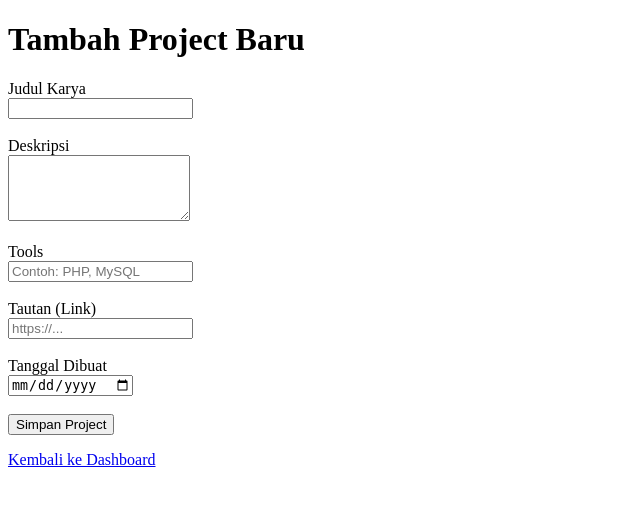
After one commit to najwaanjelina/porto-najwa, a PHP site: page /tambah-project.php in a window 1280 px wide. The commit adds this page. Shown: the top 506 px of the page, without its empty margins (0-640 px from the left). Run offline with PHP 8.4, Linux system fonts and the light colour scheme.

Commit message:
PDO create

```diff
--- a/layouts/sidebar.php
+++ b/layouts/sidebar.php
@@ -5,7 +5,7 @@ $current_page = basename($_SERVER['PHP_SELF']);
 
 <aside>
     <div class="sidebar-brand">
-        <h3>My Dashboard</h3>
+        <h3>Dashboard</h3>
         <p>PERSONAL PORTFOLIO</p>
     </div>
 
@@ -13,7 +13,7 @@ $current_page = basename($_SERVER['PHP_SELF']);
         <a href="dashboard.php"
            class="<?= $current_page == 'dashboard.php' ? 'active' : '' ?>">
             <span>♡</span>
-            Dashboard
+            Home
         </a>
 
         <a href="profil.php"
--- /dev/null
+++ b/tambah-project.php
@@ -0,0 +1,48 @@
+<?php
+require_once __DIR__ . '/config/database.php';
+if ($_SERVER['REQUEST_METHOD'] === 'POST') {
+$judul = $_POST['judul_karya'];
+$deskripsi = $_POST['deskripsi'];
+$teknologi = $_POST['tools'];
+$tautan = $_POST['tautan'];
+$dibuatPada = $_POST['dibuat_pada'];
+$stmt = $pdo->prepare(
+'INSERT INTO projects (judul_karya, deskripsi, tools, tautan, dibuat_pada)
+VALUES (:judul_karya, :deskripsi, :tools, :tautan, :dibuat_pada)'
+);
+$stmt->execute([
+'judul_karya' => $judul,
+'deskripsi' => $deskripsi,
+'tools' => $teknologi,
+'tautan' => $tautan,
+'dibuat_pada' => $dibuatPada,
+]);
+header('Location: projects.php');
+exit;
+}
+?>
+
+<!DOCTYPE html>
+<html lang="id">
+<head>
+<meta charset="UTF-8">
+<title>Tambah Project</title>
+</head>
+<body>
+<h1>Tambah Project Baru</h1>
+<form method="post">
+<label>Judul Karya</label><br>
+<input type="text" name="judul_karya" required><br><br>
+<label>Deskripsi</label><br>
+<textarea name="deskripsi" rows="4"></textarea><br><br>
+<label>Tools</label><br>
+<input type="text" name="tools" placeholder="Contoh: PHP, MySQL"><br><br>
+<label>Tautan (Link)</label><br>
+<input type="url" name="tautan" placeholder="https://..."><br><br>
+<label>Tanggal Dibuat</label><br>
+<input type="date" name="dibuat_pada" required><br><br>
+<button type="submit">Simpan Project</button>
+</form>
+<p><a href="projects.php">Kembali ke Dashboard</a></p>
+</body>
+</html>
```
Also changed, not shown: projects.php (+38 -3 lines).
